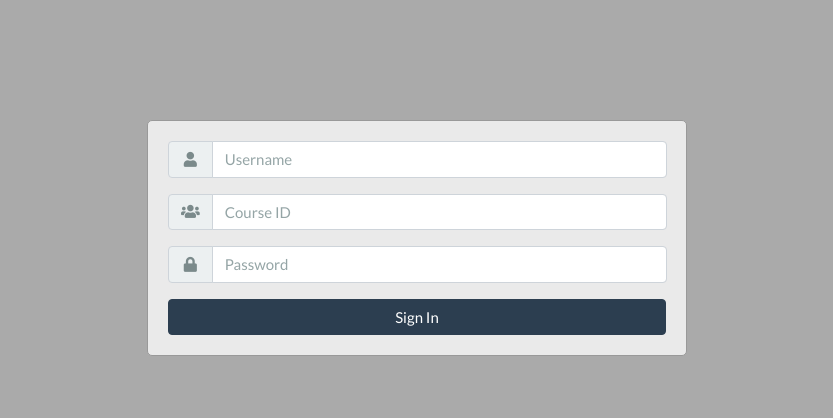
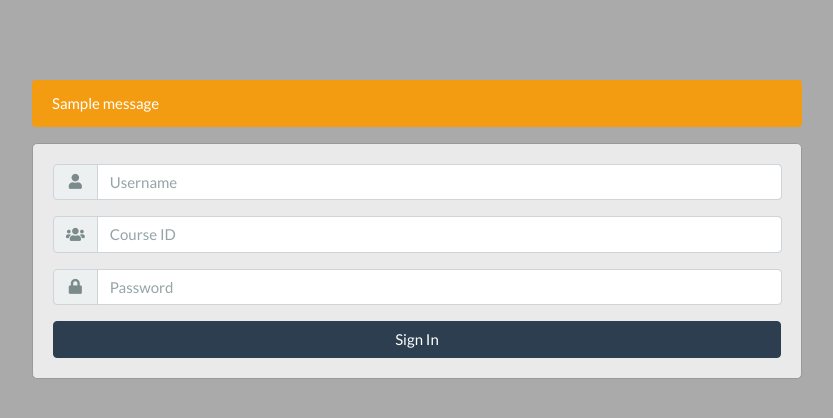
Before and after one commit to double128/cm-portal, a Flask app: page /login in a window 1280 px wide. Shown: the top 418 px of the page, without its empty margins (223-1056 px from the left). Run offline with Flask 2, Linux system fonts and the light colour scheme; tables that the repository leaves empty hold one stand-in row (values such as "Sample post"); one stand-in notice (Sample message) is shown; parts of the project's set-up code (start-up, migrations or seed data) failed here and were passed over; some libraries are stand-ins or nearby versions.

Commit message:
login page displays errors properly now

```diff
--- a/app/static/login/login.css
+++ b/app/static/login/login.css
@@ -5,17 +5,13 @@ body {
   height: 100vh;
 }
 #login .container #login-row #login-column #login-box {
-  margin-top: 120px;
-  max-width: 600px;
   border: 1px solid #999;
   border-radius: 5px;
   background-color: #EAEAEA;
 }
+
 #login .container #login-row #login-column #login-box #login-form {
   padding: 20px;
-}
-#login .container #login-row #login-column #login-box #login-form #register-link {
-  margin-top: -85px;
 }
 
 .input-group-text {
--- a/app/templates/login.html
+++ b/app/templates/login.html
@@ -12,10 +12,26 @@
 	</head>
 	<body>
 
-	<div id="login">
-    <div class="container">
-      <div id="login-row" class="row justify-content-center align-items-center">
-				<div id="login-column" class="col-xl-6 col-lg-6 col-md-8 col-sm-12 col-12">
+	<div id='login'>
+
+		<div class='container' style='max-width:800px;padding-top:5rem;'>
+
+			<div id='login-row' class='justify-content-center align-items-center mt-0'>
+				{% with messages = get_flashed_messages() %}
+				{% if messages %}
+				{% for message in messages %}
+				{% if 'failed' in message %}
+				<div class='alert alert-danger d-flex' role='alert'>{{ message }}</div>
+				{% else %}
+				<div class='alert alert-warning d-flex' role='alert'>{{ message }}</div>
+				{% endif %}
+                	        {% endfor %}
+				{% else %}
+				<div class='alert alert-warning' style='visibility:hidden;'>I'm hiding here, shhh.</div>
+				{% endif %}
+				{% endwith %}
+
+				<div id='login-column'>
 					<div id="login-box">
             					<form id="login-form" class="form" action="" method="post" autocomplete='off'>
 							{{ form.hidden_tag() }}
@@ -44,6 +60,7 @@
 								</div>
 							</div>
 							<input class='btn btn-primary btn-block' type='submit' id='submit' name='submit' value='Sign In'>
+
 						</form>
 					</div>
 				</div>
```
Lines whose indentation alone changed are shown as unchanged.
